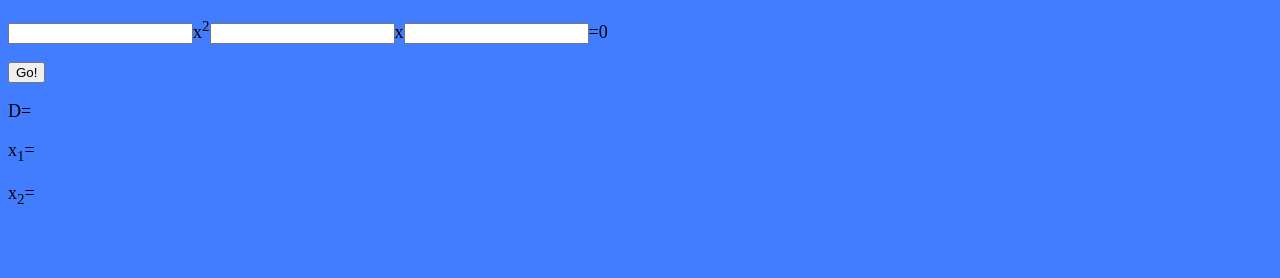
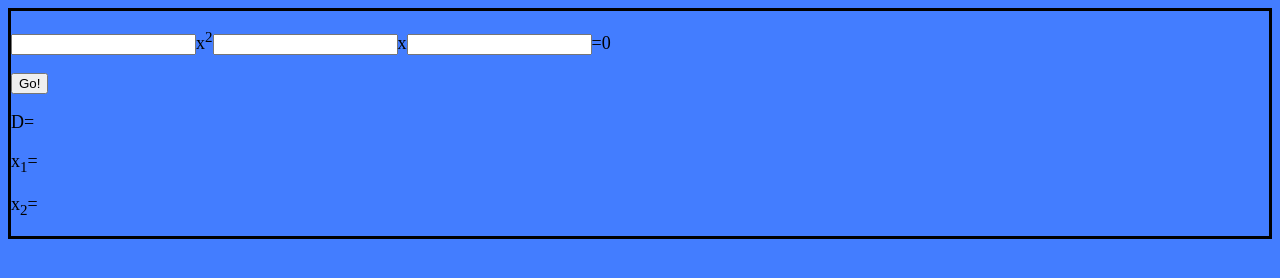
Before and after one commit to RomanBeleaev/quadratic, a plain HTML site: page index.html in a window 1280 px wide. Drawn offline with Linux system fonts and the light colour scheme.

Commit message:
Style css

```diff
--- a/index.html
+++ b/index.html
@@ -6,6 +6,7 @@
     <link rel="stylesheet" href="stye.css">
 </head>
 <body>
+<div class="centru">
 <p><input type="number" id="a">x<sup>2</sup><input type="number" id="b">x<input type="number" id="c">=0</p>
 <button id="go">Go!</button>
 <div>
@@ -14,5 +15,6 @@
     <p id="x2">x<sub>2</sub>=<span id="x-two"></span></p>
 </div>
 <script src="script.js"></script>
+</div>
 </body>
 </html>
--- a/stye.css
+++ b/stye.css
@@ -1,8 +1,16 @@
 body{
     background-color: #437dff;
-    background-repeat: repeat ;
+
+
 }
 p{
     font-size: large;
-    font
+
 }
+.centru{
+    border-style: solid;
+    align-items: center;
+
+
+
+}
```
